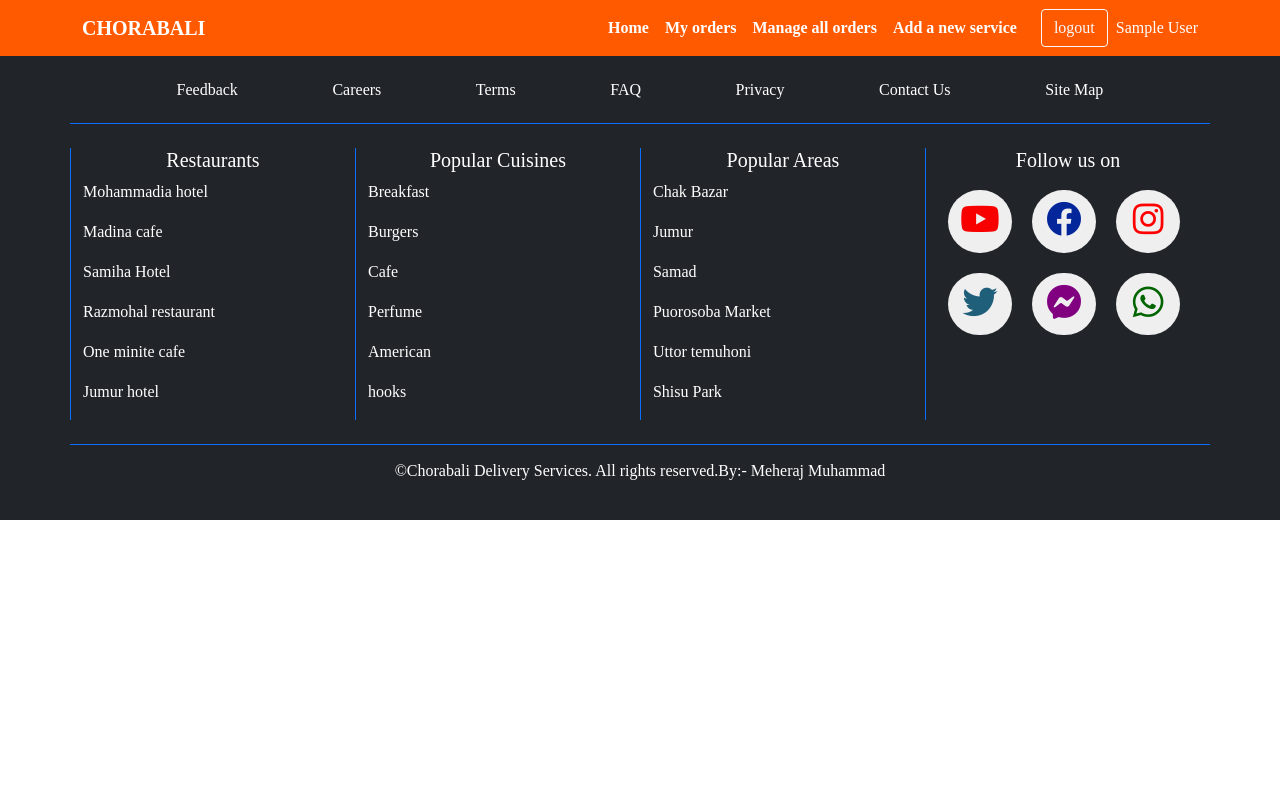
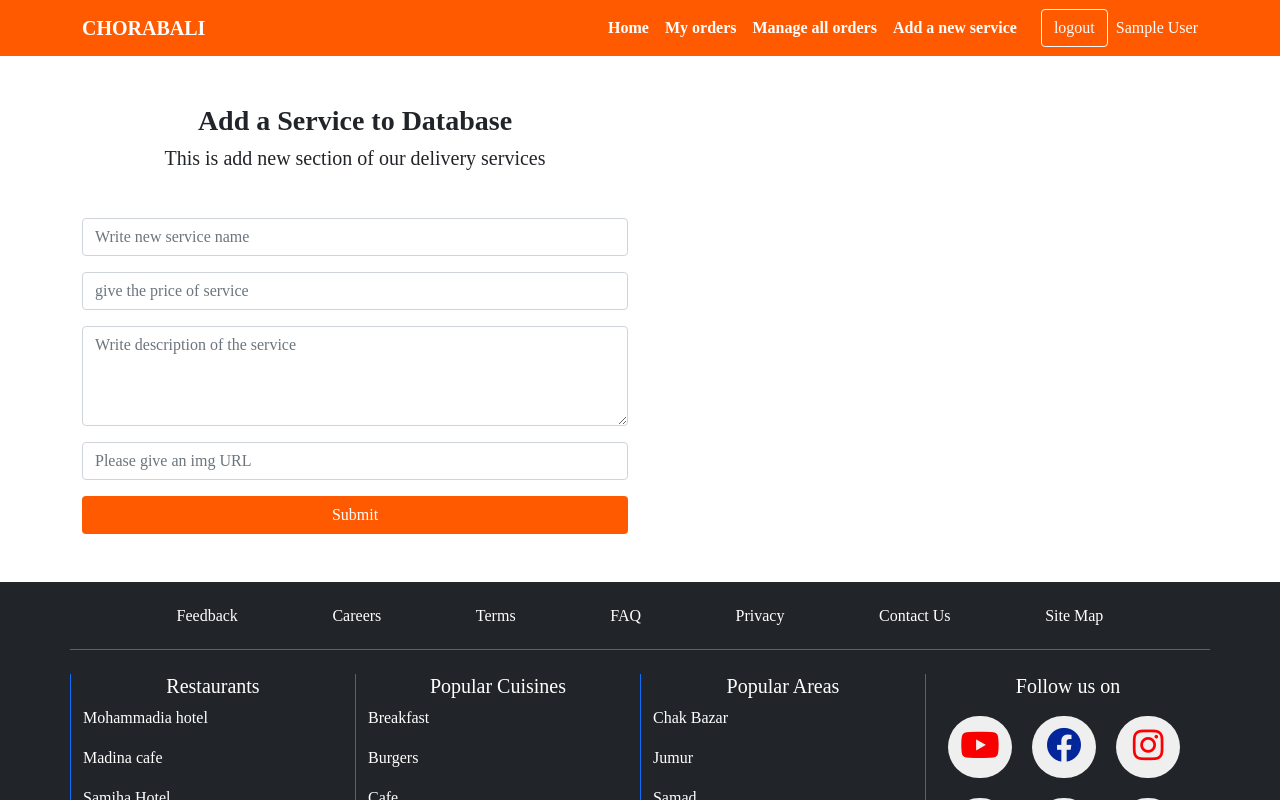
Before and after one commit to MdMeherajHossen1/CHORABALI-DELIVERY-CLIENT-, a React (Create React App) app: page /addservices in a window 1280 px wide. Shown: the top 800 px of the page. Built offline with nearby package versions, Linux system fonts and the light colour scheme; no server answers; sample sign-in values are in the browser's storage; a web font is replaced by a local one.

Commit message:
add new section done

```diff
--- a/package.json
+++ b/package.json
@@ -12,6 +12,7 @@
     "react": "^17.0.2",
     "react-bootstrap": "^2.0.0",
     "react-dom": "^17.0.2",
+    "react-hook-form": "^7.18.0",
     "react-router-dom": "^5.3.0",
     "react-scripts": "4.0.3",
     "react-spinners": "^0.11.0",
--- a/src/App.js
+++ b/src/App.js
@@ -2,6 +2,7 @@ import { BrowserRouter as Router, Switch, Route } from "react-router-dom";
 import './App.css';
 import AuthProvider from "./context/AuthProvider";
 import AllOrders from "./Pages/AllOrders/AllOrders";
+import CreateaNewService from "./Pages/CreateaNewService/CreateaNewService";
 import Banner from "./Pages/Home/Banner/Banner";
 import Footer from "./Pages/Home/Footer/Footer";
 import Grocery from "./Pages/Home/Grocery/Grocery";
@@ -42,6 +43,9 @@ function App() {
             <PrivateRoute path="/allorders">
               <AllOrders></AllOrders>
             </PrivateRoute>
+            <PrivateRoute path="/addservices">
+              <CreateaNewService></CreateaNewService>
+            </PrivateRoute>
           </Switch>
           <Footer></Footer>
         </Router>
--- a/src/Hooks/useFirebase.js
+++ b/src/Hooks/useFirebase.js
@@ -9,9 +9,11 @@ const useFirebase = () => {
     // user data store
     const [user, setUser] = useState({})
     const [error, setError] = useState('')
+    const [loading, setLoading] = useState(true)
 
     // google Login btn
     const handleGoogleSignIn = () => {
+        setLoading(true)
         return signInWithPopup(auth, googleProvider)
 
 
@@ -36,13 +38,14 @@ const useFirebase = () => {
             else {
                 setUser({})
             }
+            setLoading(false)
         })
         return () => unSubscriber;
     }, [])
 
 
     return {
-        user, error, handleGoogleSignIn, handleSignOut
+        user, error, handleGoogleSignIn, handleSignOut, loading
     }
 }
 
--- /dev/null
+++ b/src/Pages/CreateaNewService/CreateaNewService.js
@@ -0,0 +1,51 @@
+
+import React, { useState } from 'react';
+import { useForm } from "react-hook-form";
+
+const CreateaNewService = () => {
+    const [congrats, setCongrats] = useState('')
+    const { register, handleSubmit, reset, formState: { errors } } = useForm();
+    const onSubmit = data => {
+        fetch('https://serene-island-93451.herokuapp.com/services', {
+            method: "POST",
+            headers: { 'content-type': 'application/json' },
+            body: JSON.stringify(data)
+        })
+            .then(res => res.json())
+            .then(result => {
+                if (result.insertedId) {
+                    setCongrats(result.insertedId)
+                    alert('Successfully add to the Database')
+                    reset()
+                }
+            })
+    };
+
+    return (
+        <div className="container py-5">
+
+            <div className="row">
+                <div className="col-md-6 col-12">
+                    <h3 > <strong>Add a Service to Database</strong></h3>
+                    <h5 className="mb-5">This is add new section of our delivery services</h5>
+
+                    <form onSubmit={handleSubmit(onSubmit)}>
+
+                        <input className="form-control mb-3" placeholder="Write new service name" {...register("name", { required: true })} />
+
+                        <input className="form-control mb-3" type="number" placeholder="give the price of service" {...register("charge", { required: true })} />
+                        <textarea className="form-control mb-3" style={{ height: "100px" }} placeholder="Write description of the service" {...register("desc", { required: true })} />
+                        <input className="form-control mb-3" placeholder="Please give an img URL" {...register("img", { required: true })} />
+
+                        <input className="btn rounded col-12 text-white" type="submit" style={{ background: "#FF5A00" }} />
+                    </form>
+                </div>
+                <div className="col-md-6 col-12">
+                    {congrats && <img src={'https://i.ibb.co/JxQCgMK/congrats.webp'} alt="" />}
+                </div>
+            </div>
+        </div>
+    );
+};
+
+export default CreateaNewService;
--- a/src/Pages/Home/Header/Header.js
+++ b/src/Pages/Home/Header/Header.js
@@ -18,9 +18,12 @@ const Header = () => {
                     <Navbar.Collapse id="navbarScroll">
                         <Nav className="ms-auto pe-3  ">
                             <Nav.Link as={Link} to="/home">Home</Nav.Link>
-                            <Nav.Link as={Link} to="/orders">My orders</Nav.Link>
-                            <Nav.Link as={Link} to="/allorders">Manage all orders</Nav.Link>
-                            <Nav.Link as={Link} to="/addservices">Add a new service</Nav.Link>
+
+                            {user.displayName && <Nav.Link as={Link} to="/orders">My orders</Nav.Link>}
+                            {user.displayName && <Nav.Link as={Link} to="/allorders">Manage all orders</Nav.Link>}
+                            {user.displayName && <Nav.Link as={Link} to="/addservices">Add a new service</Nav.Link>}
+
+
 
                         </Nav>
                         {user.displayName ? <button onClick={handleSignOut} className="btn btn-outline-light">logout</button> : <Link to="/login"> <button className="btn btn-outline-light me-2">Login</button></Link>}
--- a/src/Pages/Home/Restaurant/Restaurant.js
+++ b/src/Pages/Home/Restaurant/Restaurant.js
@@ -11,7 +11,7 @@ const Restaurant = ({ restaurant }) => {
                     <p className="card-text text-start  "> {desc}</p>
                 </div>
                 <div className="card-footer border-0 px-0 pb-0  ">
-                    <button className="btn rounded col-12  text-white" style={{ background: "#FF5A00" }}>Check out Here</button>
+                    <button className="btn rounded col-12  text-white" style={{ background: "#FF5A00" }}>Find out more</button>
                 </div>
             </div>
         </div>
--- a/src/Pages/Home/Restaurants/Restaurants.js
+++ b/src/Pages/Home/Restaurants/Restaurants.js
@@ -19,7 +19,7 @@ const Restaurants = () => {
         <div>
             {loading ? (
                 <div className="p-5 ">
-                    <PuffLoader color="#4aa96c" size={100} />
+                    <PuffLoader color="#FF5A00" size={200} />
                 </div>
             ) : (<section className="container my-5">
                 <h1>100 + RESTAURANTS......</h1>
--- a/src/Pages/Home/Service/Service.js
+++ b/src/Pages/Home/Service/Service.js
@@ -17,7 +17,7 @@ const Service = ({ event }) => {
                         <p> {desc}</p>
                         <p><small>Delivery Charge: {charge} BDT</small></p>
 
-                        <button className="btn rounded col-11 mx-auto text-white" style={{ background: "#FF5A00" }}>Make a delivery</button>
+                        <button className="btn rounded col-11 mx-auto text-white" style={{ background: "#FF5A00" }}> <i className="fas fa-shopping-cart me-2 "></i>Make a delivery</button>
 
                     </div>
 
--- a/src/Pages/Home/Services/Services.js
+++ b/src/Pages/Home/Services/Services.js
@@ -20,7 +20,7 @@ const Services = () => {
         <div>
             {lodding ? (
                 <div className="p-5 ">
-                    <PuffLoader color="#4aa96c" size={100} />
+                    <PuffLoader color="#FF5A00" size={200} />
                 </div>
             ) : (<section className="container my-5">
                 <h1>Your everyday, right away</h1>
--- a/src/PrivateRoute/PrivateRoute.js
+++ b/src/PrivateRoute/PrivateRoute.js
@@ -1,8 +1,16 @@
 import React from 'react';
 import { Redirect, Route } from 'react-router';
+import { PuffLoader } from 'react-spinners';
 import useAuth from '../Hooks/useAuth'
 const PrivateRoute = ({ children, ...rest }) => {
-    const { user } = useAuth()
+    const { user, loading } = useAuth()
+    if (loading) {
+        return (
+            <div className="p-5 ">
+                <PuffLoader color="#FF5A00" size={200} />
+            </div>
+        )
+    }
     return (
         <Route
             {...rest}
```
Also changed, not shown: 1 other file (tests, documents, lock files or other folders).
